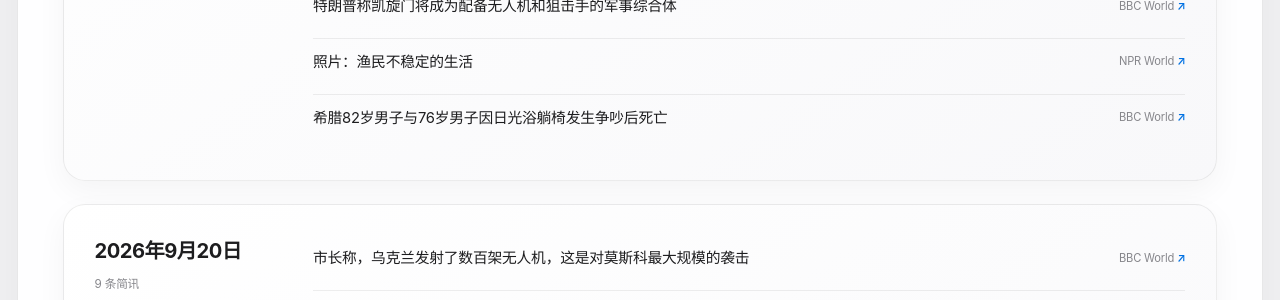
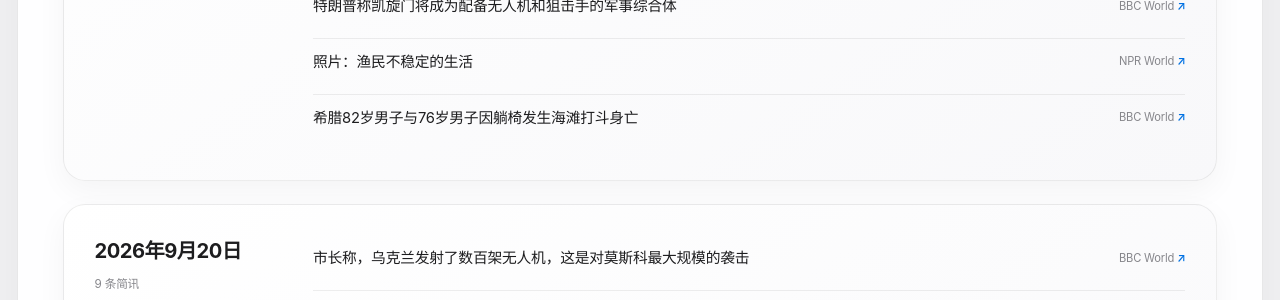
Before and after one commit to HaoxiangLuo/HaoxiangLuo.github.io, a Jekyll site: the page built from _pages/daily-news-zh.html, in a window 1280 px wide and 900 px high, scrolled down 632 px. Shown: the part 151-451 px from the top of the window. Built offline with Jekyll 4.4.1, drawn with Linux system fonts in a browser that asks for light colours; a style sheet for code colours, icons or effects is not loaded.

Commit message:
Update daily news 2026-09-21

```diff
--- a/_data/daily_news.json
+++ b/_data/daily_news.json
@@ -1,5 +1,5 @@
 {
-  "updated_at": "2026-09-21T06:22:56+08:00",
+  "updated_at": "2026-09-21T07:22:17+08:00",
   "days": [
     {
       "date": "2026-09-21",
@@ -56,7 +56,7 @@
           "title": "Man, 82, dies after beach fight with 76-year-old over sunlounger in Greece",
           "source": "BBC World",
           "url": "https://www.bbc.co.uk/news/articles/cqm27pnyd294o?at_medium=RSS&at_campaign=rss",
-          "title_zh": "希腊82岁男子与76岁男子因日光浴躺椅发生争吵后死亡"
+          "title_zh": "希腊82岁男子与76岁男子因躺椅发生海滩打斗身亡"
         }
       ]
     },
```
